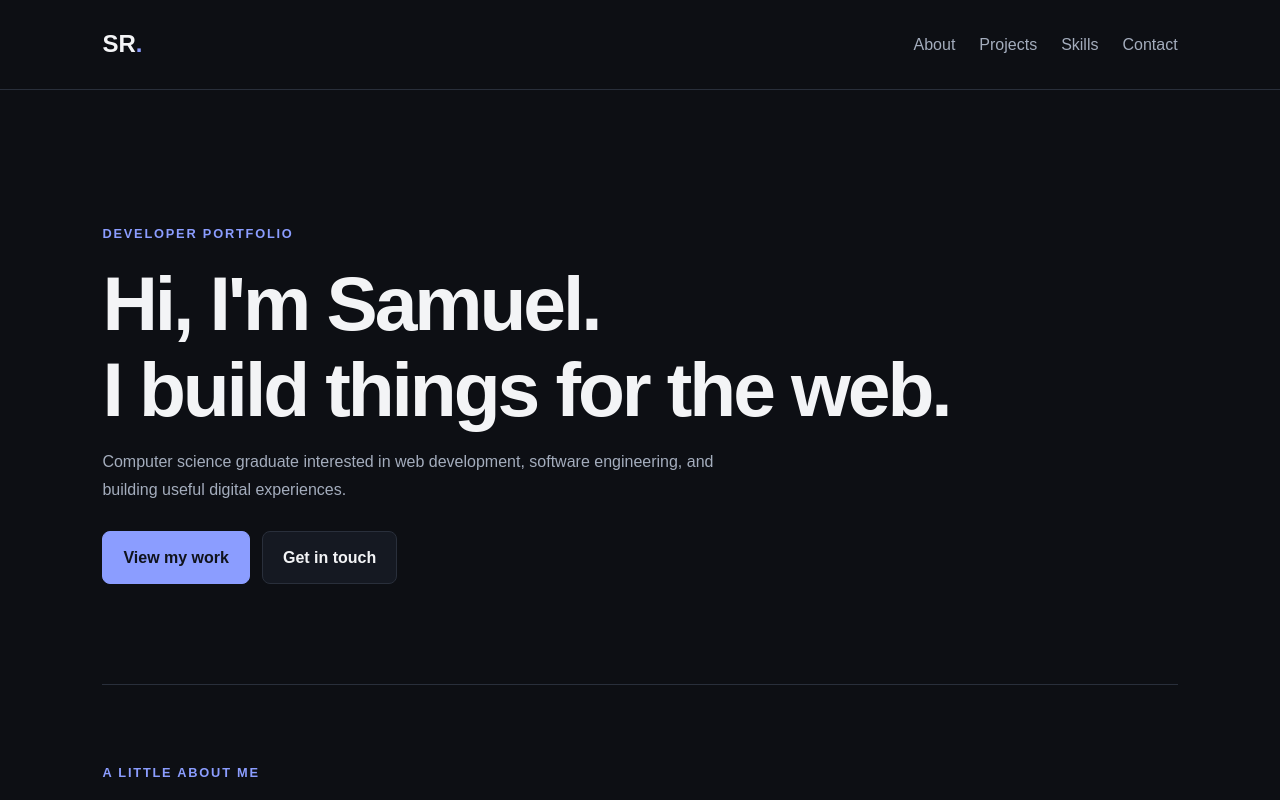
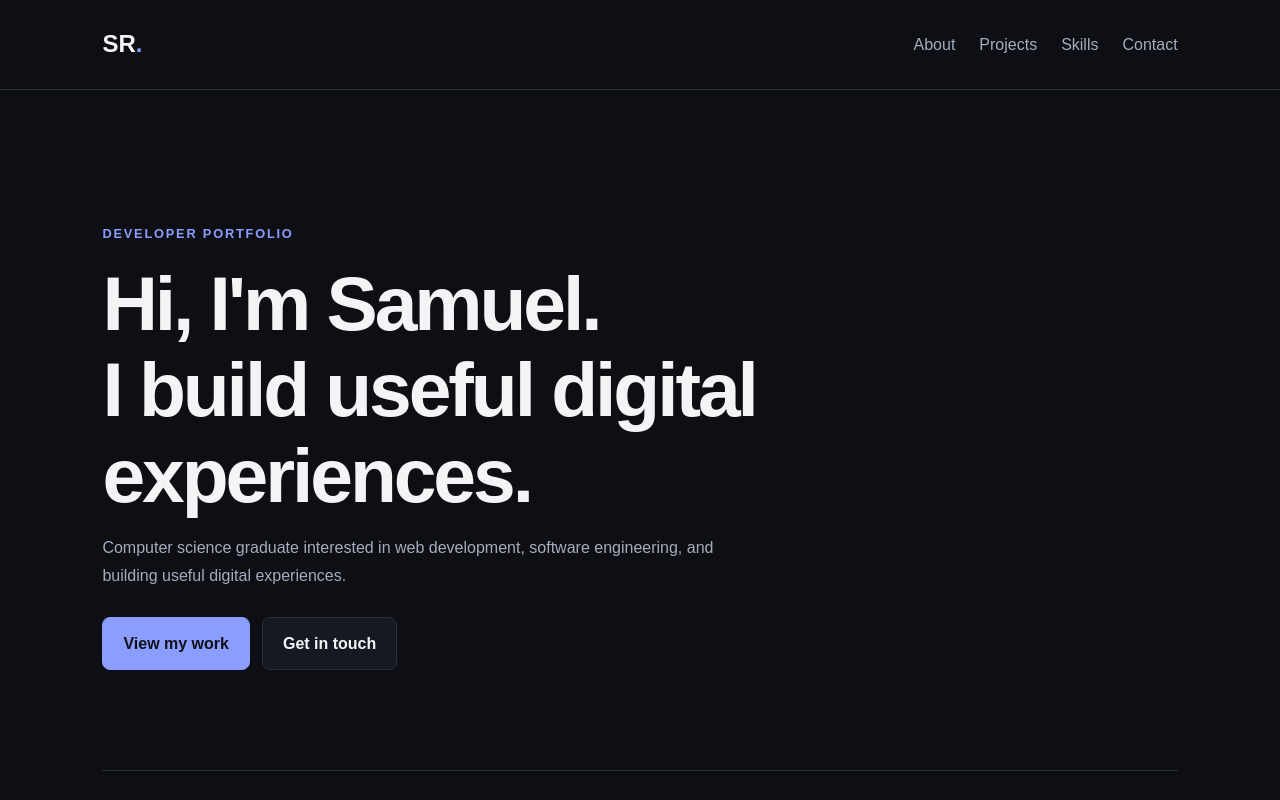
Before and after one commit to TheCoder237/Portfolio, a plain HTML site: page index.html in a window 1280 px wide. Shown: the top 800 px of the page. Drawn offline with Linux system fonts and the light colour scheme.

Commit message:
Update portfolio introduction

```diff
--- a/index.html
+++ b/index.html
@@ -30,7 +30,7 @@
             <p class="eyebrow">DEVELOPER PORTFOLIO</p>
 
             <h1>Hi, I'm Samuel.<br>
-                I build things for the web.</h1>
+                I build useful digital experiences.</h1>
 
             <p class="hero-description">
                 Computer science graduate interested in web development,
```
